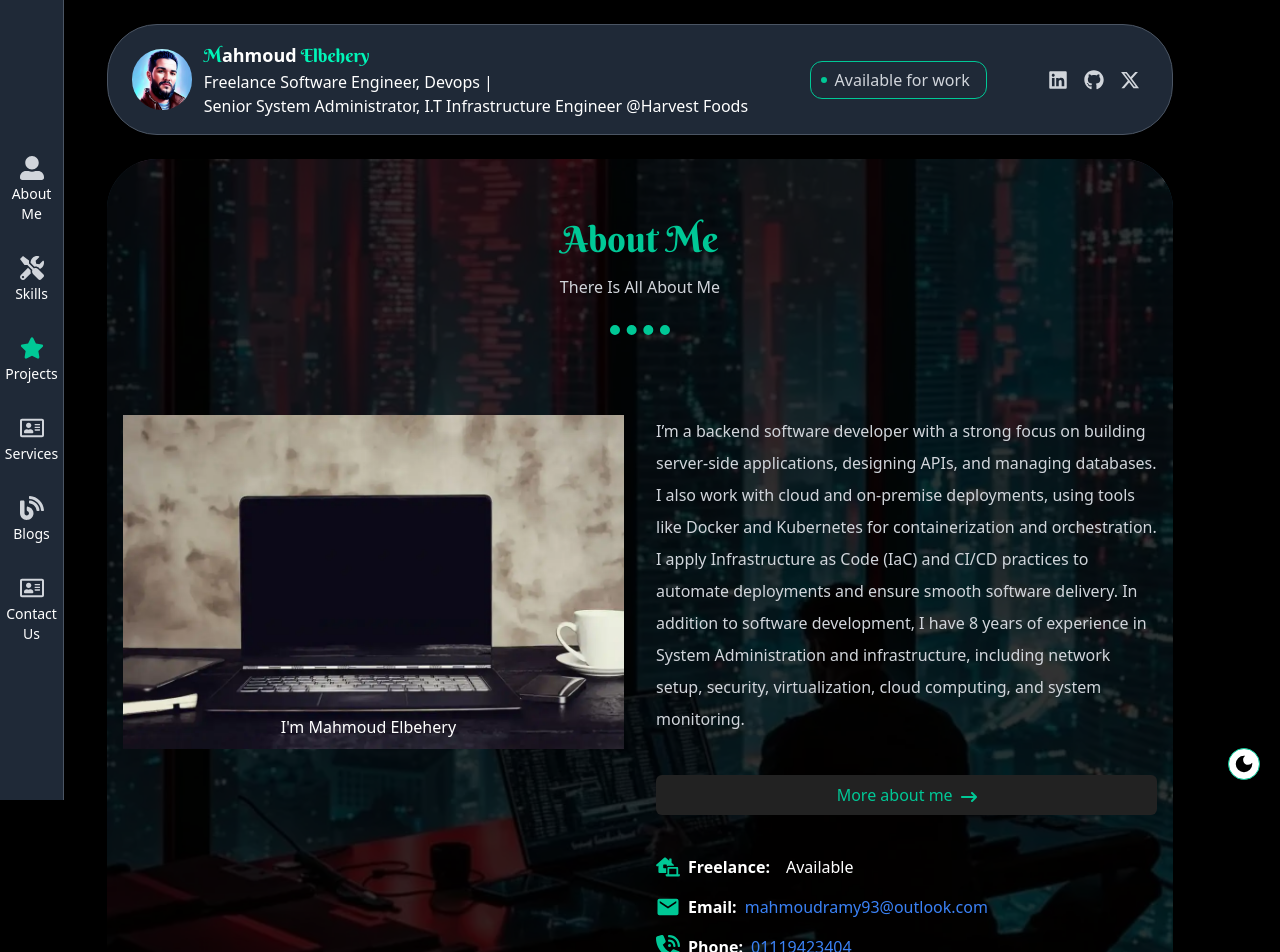
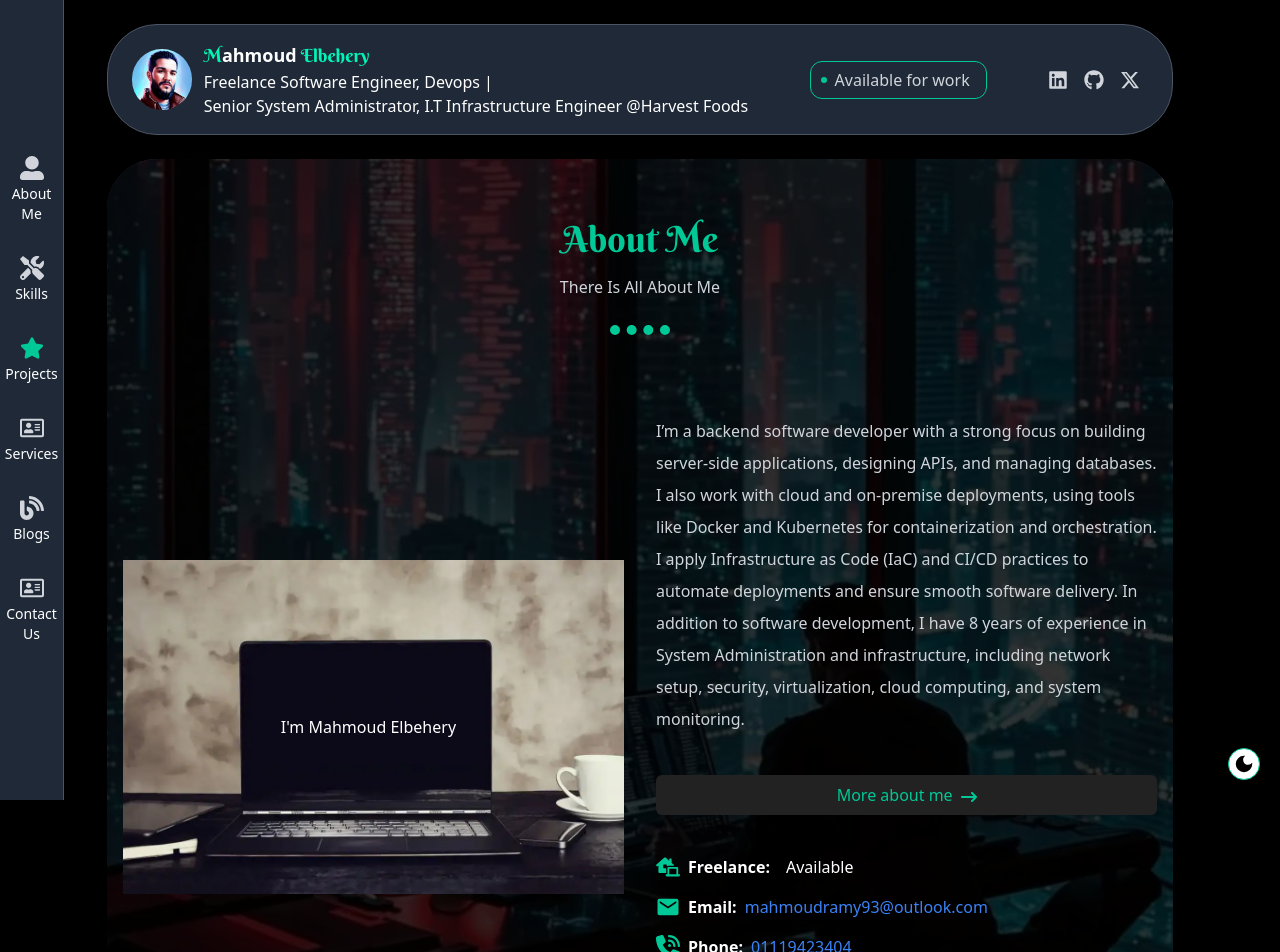
Before and after one commit to mahmoudramy93/portfolio, a Next.js app: page / in a window 1280 px wide. Shown: the top 952 px of the page. Built offline with nearby package versions, Linux system fonts and the light colour scheme.

Commit message:
update about me img alignments

```diff
--- a/src/components/homeSections/AboutMe.tsx
+++ b/src/components/homeSections/AboutMe.tsx
@@ -15,7 +15,7 @@ const AboutMe = () => {
         <CustomTitle title={"About Me"} description={"There Is All About Me"} />
 
         <div className="relative grid grid-cols-1 gap-8 xl:grid-cols-2">
-          <div className="relative hidden xl:flex justify-center items-start">
+          <div className="relative hidden xl:flex justify-center items-center">
             <Image
               src="/images/homePage_images/about.webp"
               alt="about"
```
